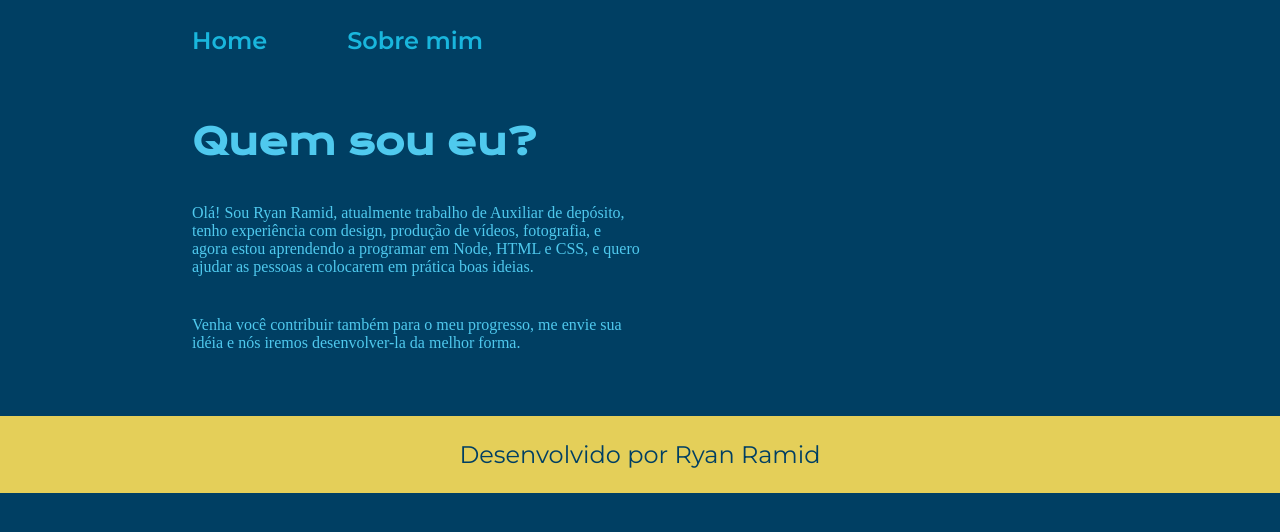
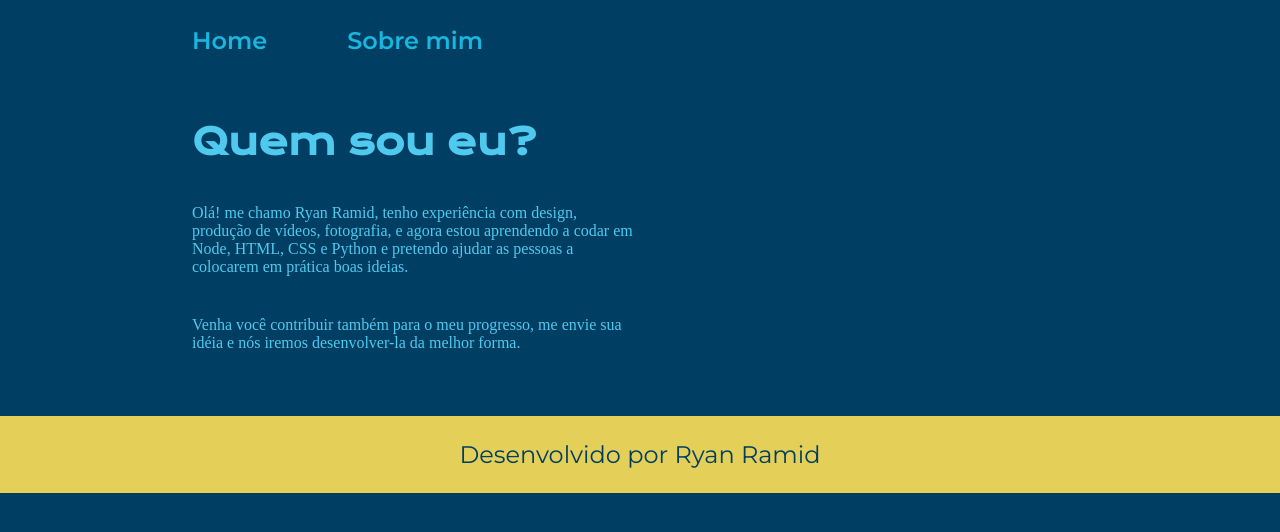
Before and after one commit to ryanramid/portfolio, a plain HTML site: page about.html in a window 1280 px wide. Drawn offline with nearby package versions, Linux system fonts and the light colour scheme.

Commit message:
Update personal introduction in about.html
line 19:
foi adicionado: me chamo, e Python
foi removido: auxiliar de depósito

```diff
--- a/about.html
+++ b/about.html
@@ -16,7 +16,7 @@
     <main class="apresentacao">
         <section class="apresentacao__conteudo">
             <h1 class="apresentacao__conteudo__titulo">Quem sou eu?</h1>
-            <p class="apresentacao__conteudo__texto">Olá! Sou Ryan Ramid, atualmente trabalho de Auxiliar de depósito, tenho experiência com design, produção de vídeos, fotografia, e agora estou aprendendo a programar em Node, HTML e CSS, e quero ajudar as pessoas a colocarem em prática boas ideias.</p>
+            <p class="apresentacao__conteudo__texto">Olá! me chamo Ryan Ramid, tenho experiência com design, produção de vídeos, fotografia, e agora estou aprendendo a codar em Node, HTML, CSS e Python e pretendo ajudar as pessoas a colocarem em prática boas ideias.</p>
             <p class="apresentacao__conteudo__texto"> Venha você contribuir também para o meu progresso, me envie sua idéia e nós iremos desenvolver-la da melhor forma.</p>
         </section>
     </main>
```
